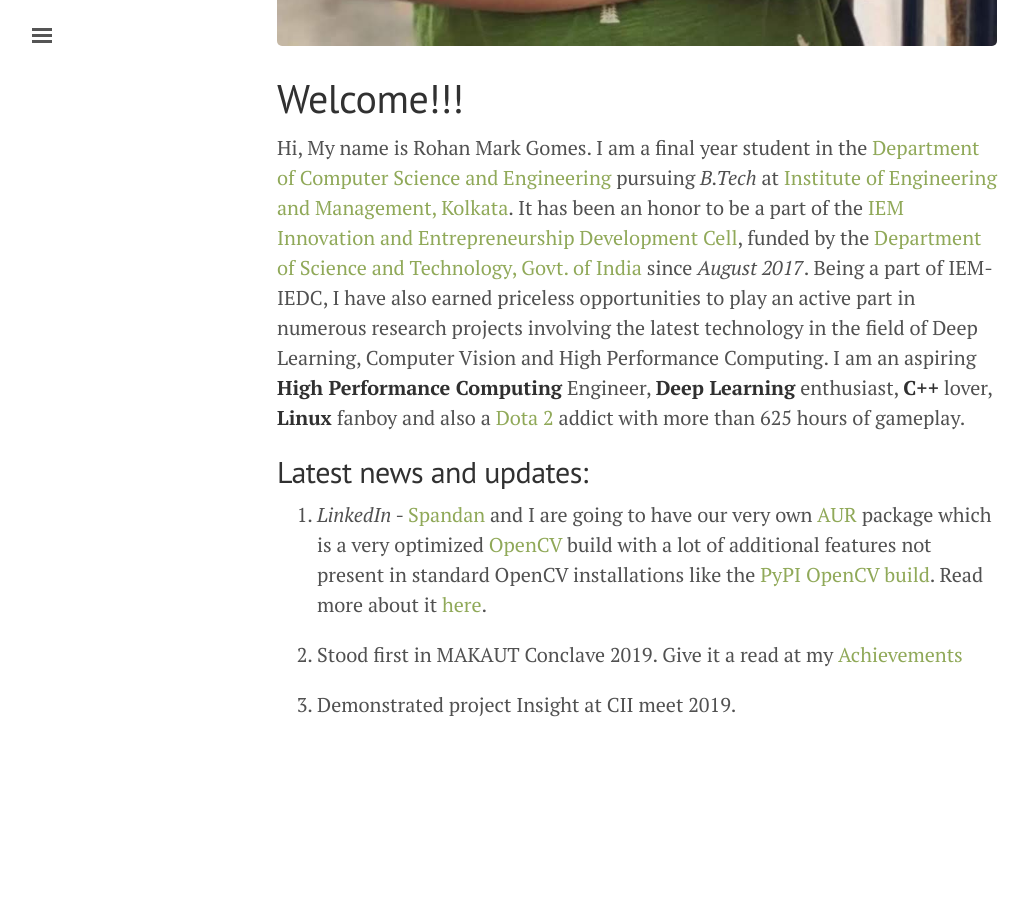
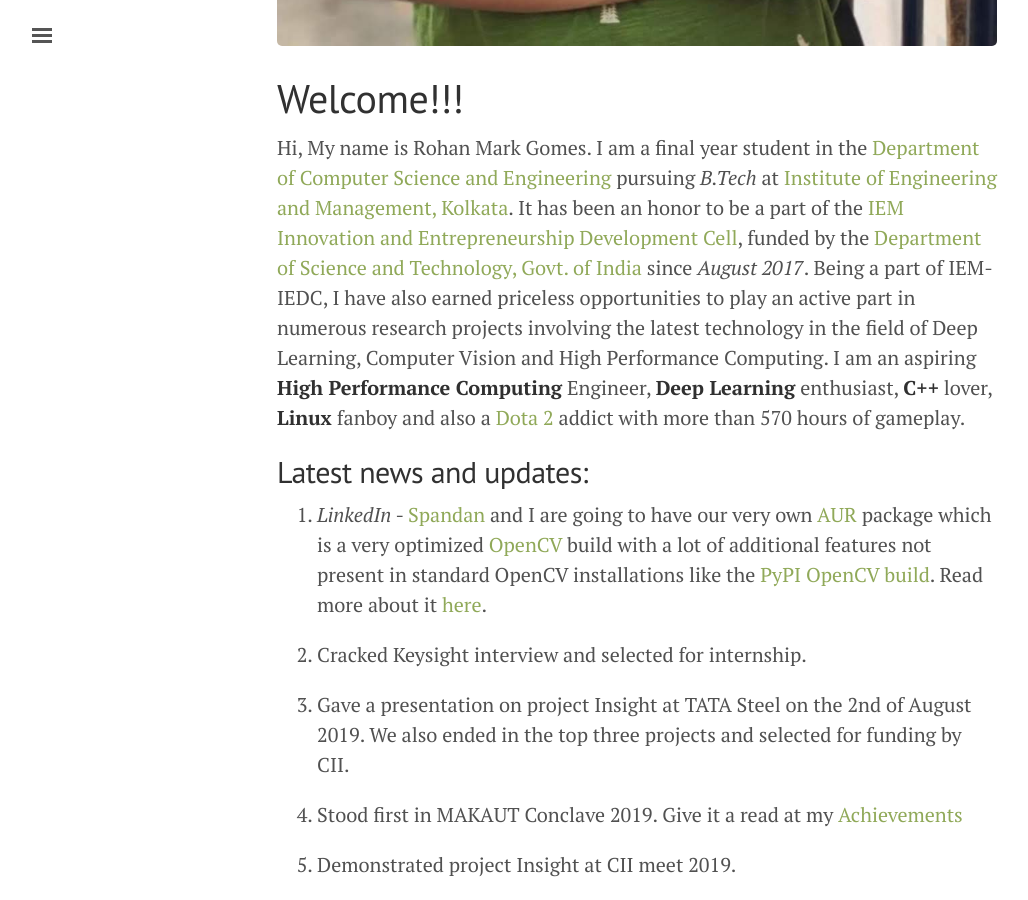
Before and after one commit to DarkStar1997/DarkStar1997.github.io, a Jekyll site: the page built from index.md, in a window 1280 px wide and 900 px high, scrolled down 1086 px. Shown: the whole window, without its empty margins (3-1031 px from the left). Built offline with Jekyll 4.4.1, drawn with Linux system fonts in a browser that asks for light colours; before the commit the page ends 1826 px from its top, so only the background shows below that.

Commit message:
Added CII and Keysight updates

```diff
--- a/index.md
+++ b/index.md
@@ -8,12 +8,16 @@ title: Homepage
 
 # Welcome!!!
 
-Hi, My name is Rohan Mark Gomes. I am a final year student in the [Department of Computer Science and Engineering](https://iemcse.wordpress.com/) pursuing *B.Tech* at [Institute of Engineering and Management, Kolkata](http://iem.edu.in/). It has been an honor to be a part of the [IEM Innovation and Entrepreneurship Development Cell](http://iedc.iemecell.com/), funded by the [Department of Science and Technology, Govt. of India](http://www.dst.gov.in/) since *August 2017*. Being a part of IEM-IEDC, I have also earned priceless opportunities to play an active part in numerous research projects involving the latest technology in the field of Deep Learning, Computer Vision and High Performance Computing. I am an aspiring **High Performance Computing** Engineer, **Deep Learning** enthusiast, **C++** lover, **Linux** fanboy and also a [Dota 2](http://www.dota2.com/international/battlepass/) addict with more than 625 hours of gameplay.
+Hi, My name is Rohan Mark Gomes. I am a final year student in the [Department of Computer Science and Engineering](https://iemcse.wordpress.com/) pursuing *B.Tech* at [Institute of Engineering and Management, Kolkata](http://iem.edu.in/). It has been an honor to be a part of the [IEM Innovation and Entrepreneurship Development Cell](http://iedc.iemecell.com/), funded by the [Department of Science and Technology, Govt. of India](http://www.dst.gov.in/) since *August 2017*. Being a part of IEM-IEDC, I have also earned priceless opportunities to play an active part in numerous research projects involving the latest technology in the field of Deep Learning, Computer Vision and High Performance Computing. I am an aspiring **High Performance Computing** Engineer, **Deep Learning** enthusiast, **C++** lover, **Linux** fanboy and also a [Dota 2](http://www.dota2.com/international/battlepass/) addict with more than 570 hours of gameplay.
 
 ## Latest news and updates:
 
 1. *LinkedIn* - [Spandan](https://www.linkedin.com/in/spandanghosh2/) and I are going to have our very own [AUR](https://aur.archlinux.org/) package  which is a very optimized [OpenCV](https://opencv.org/) build with a lot of additional features not present in standard OpenCV installations like the [PyPI OpenCV build](https://pypi.org/project/opencv-python/). Read more about it [here](https://www.linkedin.com/feed/update/urn:li:activity:6526116155696996352/).
 
+1. Cracked Keysight interview and selected for internship.
+
+1. Gave a presentation on project Insight at TATA Steel on the 2nd of August 2019. We also ended in the top three projects and selected for funding by CII.
+
 1. Stood first in MAKAUT Conclave 2019. Give it a read at my [Achievements](/Achievements.md)
 
 1. Demonstrated project Insight at CII meet 2019.
```
